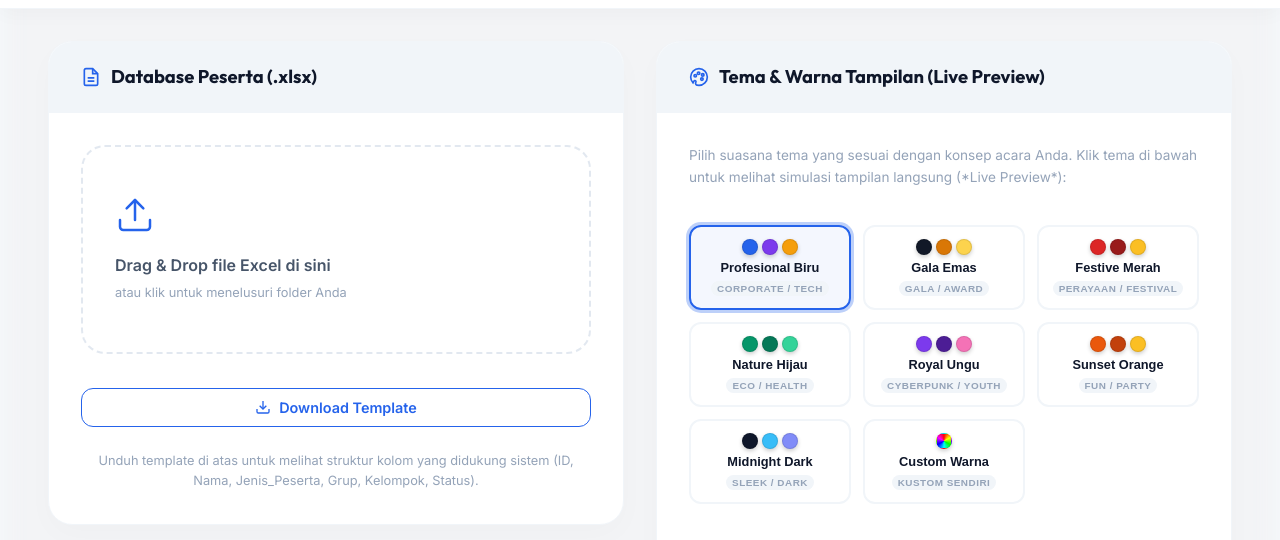
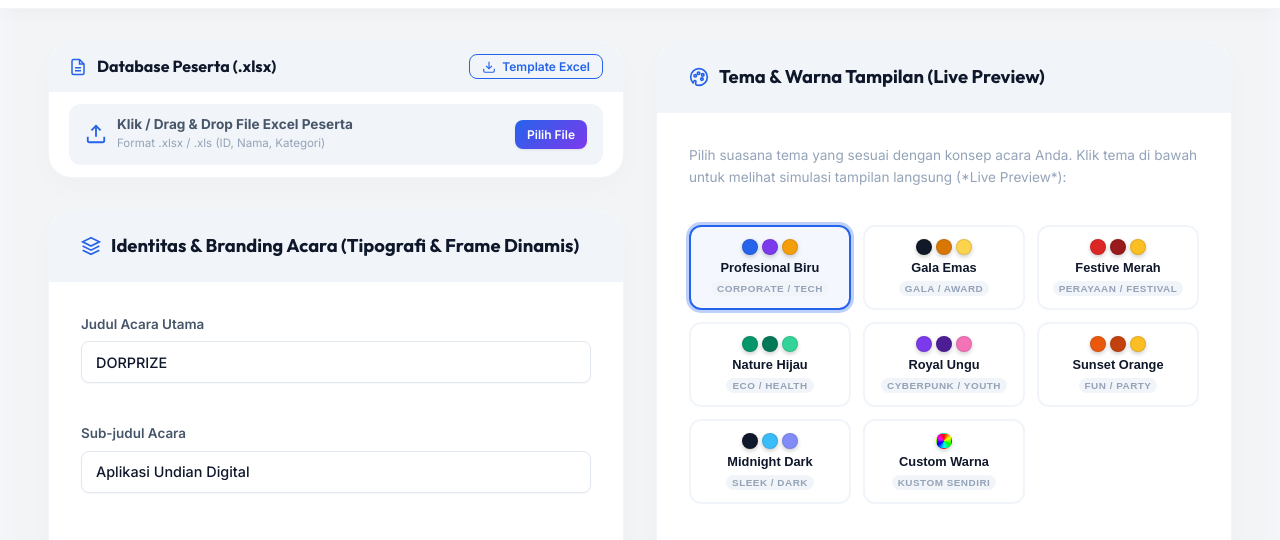
Before and after one commit to Nothing-love/Undian-Beta, a website: page setting.html in a window 1280 px wide. Shown: the part 69-609 px from the top of the page. Drawn offline with Linux system fonts and the light colour scheme; no server answers; a web font is replaced by a local one.

Commit message:
Make Excel upload card ultra-minimalist and space-saving

```diff
--- a/setting.html
+++ b/setting.html
@@ -254,38 +254,38 @@
       <!-- COLUMN 1: DATABASE & BRANDING -->
       <div style="display: flex; flex-direction: column; gap: var(--space-xl);">
 
-        <!-- CARD: Participant Excel -->
+        <!-- CARD: Participant Excel Minimalist -->
         <section class="settings-card">
-          <div class="settings-card-header">
-            <h2>
-              <svg width="20" height="20" viewBox="0 0 24 24" fill="none" stroke="currentColor" stroke-width="2"><path d="M14 2H6a2 2 0 0 0-2 2v16a2 2 0 0 0 2 2h12a2 2 0 0 0 2-2V8z"/><polyline points="14 2 14 8 20 8"/><line x1="16" y1="13" x2="8" y2="13"/><line x1="16" y1="17" x2="8" y2="17"/></svg>
+          <div class="settings-card-header" style="padding: 12px 20px;">
+            <h2 style="font-size: 1.0rem;">
+              <svg width="18" height="18" viewBox="0 0 24 24" fill="none" stroke="currentColor" stroke-width="2"><path d="M14 2H6a2 2 0 0 0-2 2v16a2 2 0 0 0 2 2h12a2 2 0 0 0 2-2V8z"/><polyline points="14 2 14 8 20 8"/><line x1="16" y1="13" x2="8" y2="13"/><line x1="16" y1="17" x2="8" y2="17"/></svg>
               Database Peserta (.xlsx)
             </h2>
+            <button class="btn btn-outline btn-small" id="downloadTemplateBtn" style="padding: 4px 12px; font-size: 0.75rem; display: flex; align-items: center; gap: 6px;">
+              <svg width="14" height="14" viewBox="0 0 24 24" fill="none" stroke="currentColor" stroke-width="2"><path d="M21 15v4a2 2 0 0 1-2 2H5a2 2 0 0 1-2-2v-4"/><polyline points="7 10 12 15 17 10"/><line x1="12" y1="15" x2="12" y2="3"/></svg>
+              Template Excel
+            </button>
           </div>
-          <div class="settings-card-body">
+          <div class="settings-card-body" style="padding: 12px 20px; gap: 8px;">
 
-            <div class="upload-area" id="dropZone">
-              <div class="upload-icon" style="color: var(--color-primary); margin-bottom: 10px;">
-                <svg width="40" height="40" viewBox="0 0 24 24" fill="none" stroke="currentColor" stroke-width="1.5" stroke-linecap="round" stroke-linejoin="round">
-                  <path d="M21 15v4a2 2 0 0 1-2 2H5a2 2 0 0 1-2-2v-4" />
-                  <polyline points="17 8 12 3 7 8" />
-                  <line x1="12" y1="3" x2="12" y2="15" />
-                </svg>
+            <div class="upload-area" id="dropZone" style="padding: 10px 14px; min-height: auto; border: 2px dashed var(--color-border-light); border-radius: var(--radius-md); display: flex; align-items: center; justify-content: space-between; gap: 12px; background: var(--color-bg-secondary); cursor: pointer; transition: all 0.2s ease;">
+              <div style="display: flex; align-items: center; gap: 10px;">
+                <div class="upload-icon" style="color: var(--color-primary); margin: 0; display: flex; align-items: center;">
+                  <svg width="22" height="22" viewBox="0 0 24 24" fill="none" stroke="currentColor" stroke-width="2">
+                    <path d="M21 15v4a2 2 0 0 1-2 2H5a2 2 0 0 1-2-2v-4" />
+                    <polyline points="17 8 12 3 7 8" />
+                    <line x1="12" y1="3" x2="12" y2="15" />
+                  </svg>
+                </div>
+                <div>
+                  <div class="upload-text" style="font-size: 0.85rem; font-weight: 700; margin: 0; line-height: 1.2;">Klik / Drag & Drop File Excel Peserta</div>
+                  <div class="upload-text-small" style="font-size: 0.72rem; color: var(--color-text-muted); margin-top: 2px;">Format .xlsx / .xls (ID, Nama, Kategori)</div>
+                </div>
               </div>
-              <p class="upload-text" style="font-weight: 600; margin: 0 0 5px 0;">Drag & Drop file Excel di sini</p>
-              <p class="upload-text-small" style="font-size: 0.8rem; color: var(--color-text-muted); margin: 0;">atau klik untuk menelusuri folder Anda</p>
+              <span class="btn btn-primary btn-small" style="font-size: 0.75rem; padding: 5px 12px; pointer-events: none;">Pilih File</span>
               <input type="file" id="fileInput" accept=".xlsx,.xls" hidden />
             </div>
 
-            <div style="display: flex; align-items: center; justify-content: space-between; gap: 15px; margin-top: 10px;">
-              <button class="btn btn-outline" id="downloadTemplateBtn" style="flex: 1; display: flex; align-items: center; justify-content: center; gap: 8px;">
-                <svg width="16" height="16" viewBox="0 0 24 24" fill="none" stroke="currentColor" stroke-width="2"><path d="M21 15v4a2 2 0 0 1-2 2H5a2 2 0 0 1-2-2v-4"/><polyline points="7 10 12 15 17 10"/><line x1="12" y1="15" x2="12" y2="3"/></svg>
-                Download Template
-              </button>
-            </div>
-            <p style="font-size: 0.8rem; color: var(--color-text-muted); margin: 0; text-align: center;">
-              Unduh template di atas untuk melihat struktur kolom yang didukung sistem (ID, Nama, Jenis_Peserta, Grup, Kelompok, Status).
-            </p>
           </div>
         </section>
 
```
